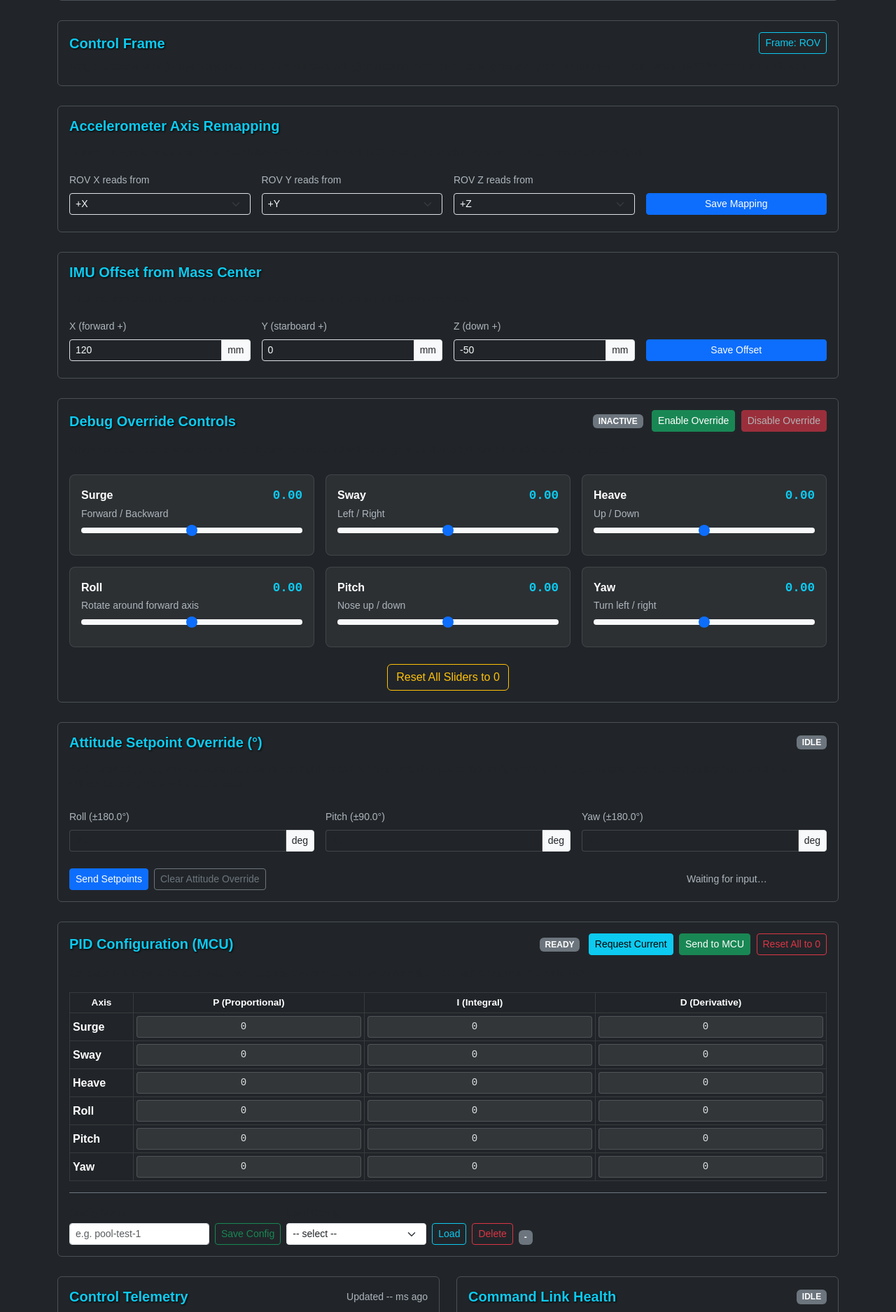
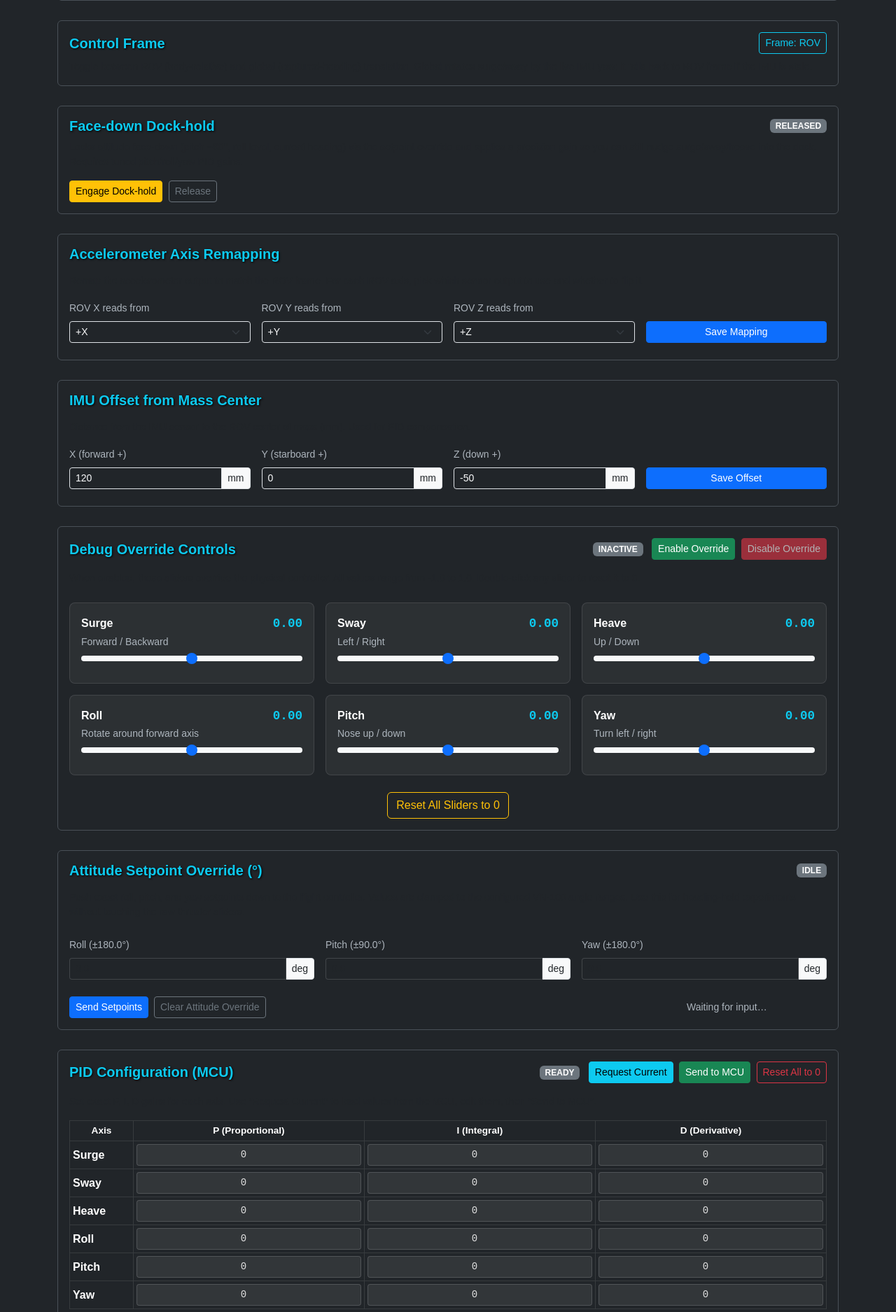
Before and after one commit to UiASub/Topside, a Flask app: page /debug in a window 1280 px wide. Shown: the part 953-2828 px from the top of the page at 70% size. Run offline with Flask 3, Linux system fonts and the light colour scheme; data that the repository does not hold is empty; parts of the project's set-up code (start-up, migrations or seed data) failed here and were passed over; some libraries are stand-ins or nearby versions.

Commit message:
Add face-down dock-hold (lock attitude + precision gain)
Adds a one-button dock-hold that locks the ROV face-down for docking and gives
the pilot finer control for the approach:

- Engage: capture current heading and send a setpoint override holding pitch
  ~90deg nose-down, roll level, and current yaw; save the current gains and drop
  to a precision master gain. Surge/sway/heave stay under pilot control.
- Release: clear the override and restore the saved gains.
Relies on the already-tuned pitch/roll/yaw PID (the override only holds attitude
when those gains are non-zero) and reuses the existing setpoint-override service
(UDP 5007) -- no firmware/protocol change.

Toggle from the gamepad (Y button), the home Docking button (previously an
unwired stub), or the debug page. New endpoints: /api/dock/toggle|engage|release
|status; dock state also surfaced in /api/command/status.

Co-Authored-By: Claude Opus 4.8 <noreply@anthropic.com>

```diff
--- a/app.py
+++ b/app.py
@@ -110,6 +110,9 @@ app.config["BITMASK"].set_resource_monitor(app.config["RESOURCE"])
 # Initialize setpoint override client (UDP port 5007)
 app.config["SETPOINT_OVERRIDE"] = init_setpoint_override(resource_monitor=app.config["RESOURCE"])
 
+# Give the controller the override client so it can lock attitude for docking
+app.config["CONTROLLER"].set_setpoint_override(app.config["SETPOINT_OVERRIDE"])
+
 # Start control loop telemetry receiver (UDP port 5005)
 app.config["CONTROL_TELEM"] = init_control_telemetry(port=5005)
 
--- a/routes.py
+++ b/routes.py
@@ -341,6 +341,7 @@ def register_routes(app):
                 "uplink": uplink,
                 "controller": controller_state,
                 "frame": controller.get_frame_mode() if controller else "rov",
+                "docked": controller.is_docked() if controller else False,
                 "udp_rx_count": udp_rx,
                 "udp_rx_errors": udp_err,
                 "override": state,
@@ -731,6 +732,39 @@ def register_routes(app):
             mode = ctrl.set_frame_mode(data.get("mode", "rov"))
         return jsonify({"ok": True, "frame": mode})
 
+    # --- Dock-hold endpoints ---
+    @app.route("/api/dock/status", methods=["GET"])
+    def dock_status():
+        """Return whether face-down dock-hold is engaged."""
+        ctrl = current_app.config.get("CONTROLLER")
+        return jsonify({"ok": True, "docked": ctrl.is_docked() if ctrl else False})
+
+    @app.route("/api/dock/toggle", methods=["POST"])
+    def dock_toggle():
+        """Toggle face-down dock-hold (lock attitude + precision gain)."""
+        ctrl = current_app.config.get("CONTROLLER")
+        if not ctrl:
+            return jsonify({"ok": False, "error": "Controller not available"}), 503
+        result = ctrl.dock_toggle()
+        return jsonify(result), (200 if result.get("ok") else 503)
+
+    @app.route("/api/dock/engage", methods=["POST"])
+    def dock_engage():
+        """Engage face-down dock-hold."""
+        ctrl = current_app.config.get("CONTROLLER")
+        if not ctrl:
+            return jsonify({"ok": False, "error": "Controller not available"}), 503
+        result = ctrl.dock_engage()
+        return jsonify(result), (200 if result.get("ok") else 503)
+
+    @app.route("/api/dock/release", methods=["POST"])
+    def dock_release():
+        """Release face-down dock-hold."""
+        ctrl = current_app.config.get("CONTROLLER")
+        if not ctrl:
+            return jsonify({"ok": False, "error": "Controller not available"}), 503
+        return jsonify(ctrl.dock_release())
+
     # --- Gain endpoints ---
     @app.route("/api/controller/gains", methods=["GET"])
     def get_gains():
--- a/static/js/debug.js
+++ b/static/js/debug.js
@@ -1053,4 +1053,52 @@
     refreshFrame();
     setInterval(refreshFrame, 1000);
   }
+
+  // --- Face-down Dock-hold ---
+  const btnDockEngage = document.getElementById("btn-dock-engage");
+  const btnDockRelease = document.getElementById("btn-dock-release");
+  const dockStatus = document.getElementById("dock-status");
+  const dockFeedback = document.getElementById("dock-feedback");
+
+  function setDockStatus(docked) {
+    if (!dockStatus) return;
+    dockStatus.textContent = docked ? "LOCKED" : "RELEASED";
+    dockStatus.className = "badge " + (docked ? "bg-warning text-dark" : "bg-secondary");
+  }
+
+  async function refreshDock() {
+    try {
+      var res = await fetch("/api/dock/status");
+      var data = await res.json();
+      if (data.ok) setDockStatus(Boolean(data.docked));
+    } catch (e) {
+      /* ignore */
+    }
+  }
+
+  async function postDock(path) {
+    try {
+      var res = await fetch(path, { method: "POST" });
+      var data = await res.json();
+      if (data.ok) {
+        setDockStatus(Boolean(data.docked));
+        if (dockFeedback) dockFeedback.textContent = data.docked ? "Attitude locked." : "Released.";
+      } else if (dockFeedback) {
+        dockFeedback.textContent = data.error || "Failed";
+      }
+    } catch (e) {
+      if (dockFeedback) dockFeedback.textContent = "Error: " + e.message;
+    }
+  }
+
+  if (btnDockEngage) {
+    btnDockEngage.addEventListener("click", function () { postDock("/api/dock/engage"); });
+  }
+  if (btnDockRelease) {
+    btnDockRelease.addEventListener("click", function () { postDock("/api/dock/release"); });
+  }
+  if (btnDockEngage || btnDockRelease) {
+    refreshDock();
+    setInterval(refreshDock, 1000);
+  }
 })();
--- a/static/templates/debug.html
+++ b/static/templates/debug.html
@@ -147,6 +147,28 @@
           Toggle between ROV (body-relative) and global (captured-heading) translation.
           Global rotates surge/sway by the live IMU yaw; it falls back to ROV frame if the IMU is stale.
         </p>
+      </div>
+    </div>
+  </div>
+</div>
+
+<!-- Face-down Dock-hold -->
+<div class="row g-4 mt-1">
+  <div class="col-12">
+    <div class="card custom-card">
+      <div class="card-body">
+        <div class="d-flex justify-content-between align-items-center mb-2">
+          <h5 class="card-title mb-0">Face-down Dock-hold</h5>
+          <span id="dock-status" class="badge bg-secondary">RELEASED</span>
+        </div>
+        <p class="text-muted small mb-3">
+          Locks attitude face-down (pitch ~90°, roll level, current heading) via the setpoint override and
+          applies a precision gain so you can still nudge surge/sway/heave into the dock.
+          Requires tuned pitch/roll/yaw PID gains.
+        </p>
+        <button id="btn-dock-engage" class="btn btn-sm btn-warning me-1">Engage Dock-hold</button>
+        <button id="btn-dock-release" class="btn btn-sm btn-outline-secondary">Release</button>
+        <span id="dock-feedback" class="small text-light-muted ms-2"></span>
       </div>
     </div>
   </div>
```
Also changed, not shown: lib/controller.py (+75 -0 lines), static/js/home_controls.js (+30 -7 lines), tests/test_controller.py (+77 -0 lines).
